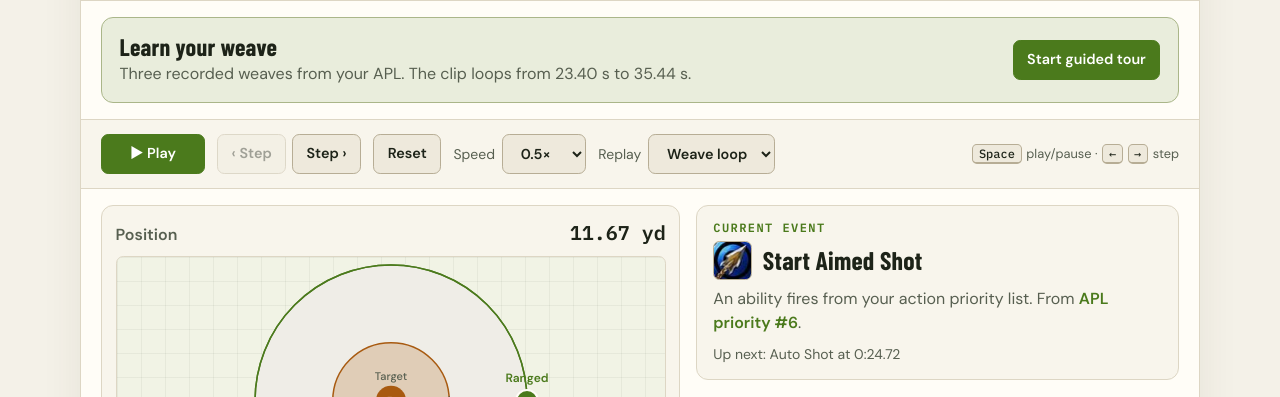
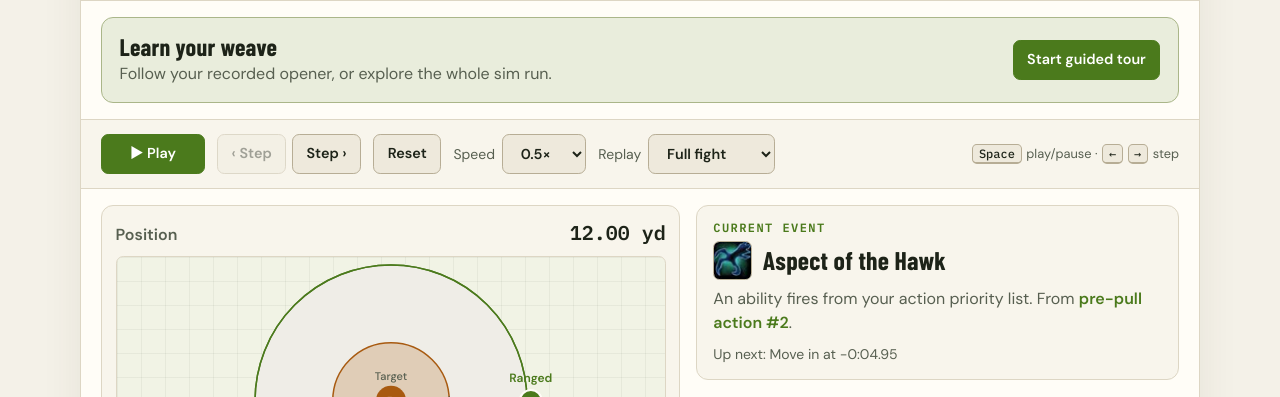
Before and after one commit to Renwed/hunter-weave-lab, a plain HTML site: page index.html in a window 1280 px wide. Shown: the part 403-800 px from the top of the page. Drawn offline with nearby package versions, Linux system fonts and the light colour scheme.

Commit message:
Open in Full fight and move the weave loop near the start
The page now opens on the full fight from -5 s. The weave loop clip
moves from 23.40-35.44 s to 6.41-19.13 s, with its tour rewritten.

Co-Authored-By: Claude Opus 5.5 <noreply@anthropic.com>

```diff
--- a/app.js
+++ b/app.js
@@ -288,17 +288,17 @@ const openerTour = [
   [15, 'Resume ranged attacks', 'Arcane Shot fires at 3.44 s, followed by Auto Shot at 3.95 s. The next walk-in starts at 4.07 s and produces a normal melee swing in this run. Your APL re-checks every weave as the fight goes on.'],
 ];
 
-const clipStart = 23.4;
-const clipEnd = 35.44;
+const clipStart = 6.41;
+const clipEnd = 19.13;
 const combatTour = [
-  [53, 'Begin at shooting range', 'At 23.40 s your hunter is at 11.67 yd and starts casting Aimed Shot. The two timer bars follow the next recorded Auto Shot and melee swing.'],
-  [54, 'Watch Auto Shot fire', 'Auto Shot fires at 24.72 s while Aimed Shot is still casting, and its hit is logged at 25.01 s. Stay at range until the cast finishes.'],
-  [55, 'Finish Aimed Shot', 'Aimed Shot completes at 25.11 s and hits at 25.40 s. The log also records the Raptor Strike queue and the start of the walk in at this same timestamp.'],
-  [56, 'Queue Raptor Strike', 'Queueing sets Raptor Strike up to replace your next melee swing. This entry is the queue; the strike itself appears later.'],
-  [57, 'Cross the dead zone', 'The walk starts at 11.67 yd and heads toward 4.60 yd. Watch the marker cross the gap between shooting range and melee range.'],
-  [59, 'Swing and use Strider Kick', 'At 26.06 s Raptor Strike lands as you reach the 5 yd melee boundary. Strider Kick follows at the same displayed time.'],
-  [60, 'Head back out', 'At 26.46 s you turn around. The walk from 4.60 yd back to 11.67 yd takes about 0.78 s.'],
-  [60, 'Back at shooting range', 'You reach shooting range at about 27.24 s. The next recorded ranged action is Arcane Shot at 27.56 s.', 27.24],
+  [21, 'Begin at shooting range', 'At 6.41 s you are back at 11.67 yd after the opener’s two weaves, and your hunter starts casting Aimed Shot. The two timer bars follow the next recorded Auto Shot and melee swing.'],
+  [22, 'Watch Auto Shot fire', 'Auto Shot fires at 6.81 s while Aimed Shot is still casting, and its hit is logged at 7.11 s. Stay at range until the cast finishes.'],
+  [23, 'Finish Aimed Shot', 'Aimed Shot completes at 7.63 s and hits at 7.92 s. You are still at range, so the APL can fit in one more shot before walking in.'],
+  [24, 'Queue Raptor Strike', 'At 8.16 s Raptor Strike is queued to replace your next melee swing. This entry is the queue; the strike itself appears later. Auto Shot fires once more at 8.82 s.'],
+  [26, 'Cross the dead zone', 'Right after that Auto Shot, at 8.91 s, the walk starts at 11.67 yd and heads toward 4.60 yd. Watch the marker cross the gap between shooting range and melee range.'],
+  [27, 'Swing and use Strider Kick', 'At 9.86 s Raptor Strike lands as you reach the 5 yd melee boundary, and Windfury procs on the same swing. Strider Kick follows at 9.94 s.'],
+  [29, 'Head back out', 'At 10.26 s you turn around. Thanks to Strider Kick’s speed boost, the walk from 4.60 yd back to 11.67 yd takes about 0.78 s.'],
+  [46, 'Two more weaves', 'Arcane Shot and Auto Shot fire, then a second weave at 12.00 s gives a normal swing plus Wing Clip. After another Aimed Shot, the third weave at 17.00 s lands a hard-hitting Raptor Strike and Strider Kick. You are back at range at about 19.13 s, where the loop restarts.', 19.13],
 ];
 
 /* ---------- Spell bar ---------- */
@@ -378,8 +378,8 @@ function startReplay({events, moves, mana, duration, catalog, damage, logOrder},
   const swings = attackTrack('melee');
   let from = clipStart;
   let to = clipEnd;
-  let first = 53;
-  let last = 75;
+  let first = 21;
+  let last = 46;
   let time = from;
   let eventLine = Infinity;
   let eventIndex = first;
--- a/index.html
+++ b/index.html
@@ -82,7 +82,7 @@
       <label class="field">Replay
         <select id="scope">
           <option value="clip">Weave loop</option>
-          <option value="full">Full fight</option>
+          <option value="full" selected>Full fight</option>
         </select>
       </label>
       <p class="kbd-hint"><kbd>Space</kbd> play/pause · <kbd>←</kbd><kbd>→</kbd> step</p>
```
